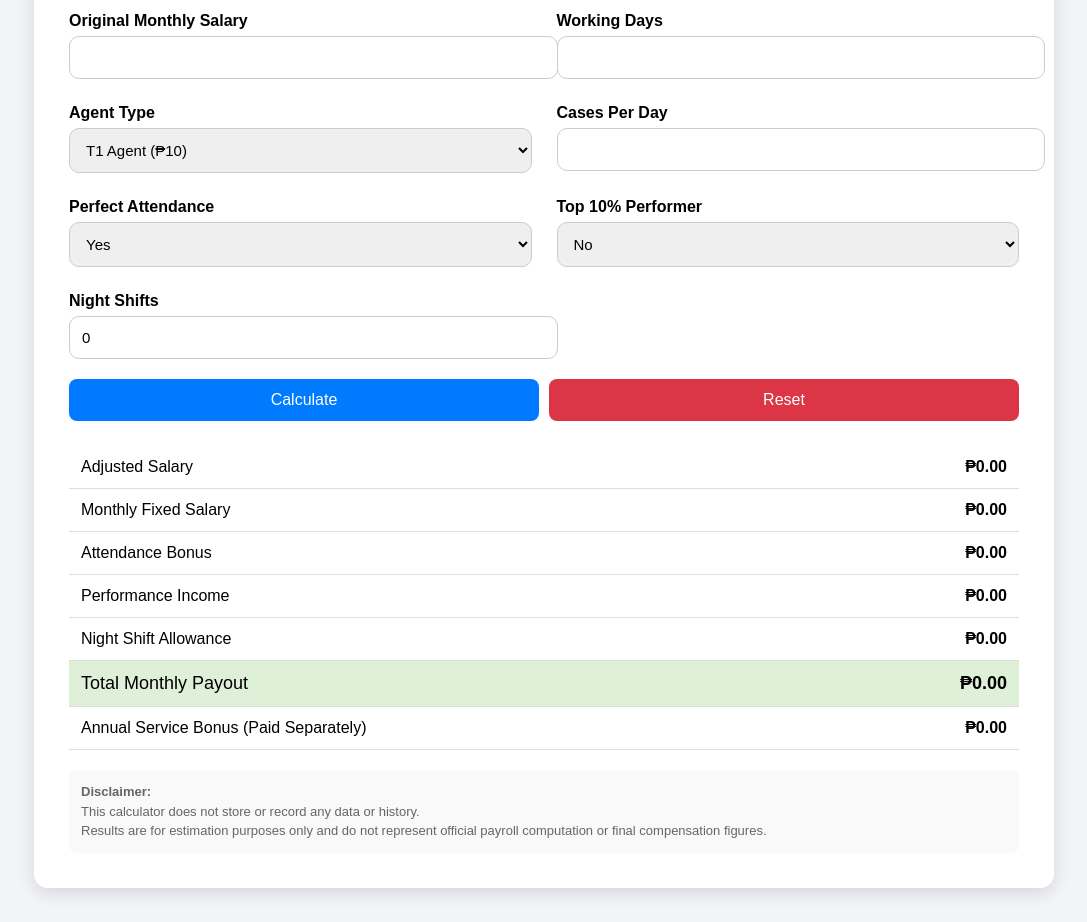
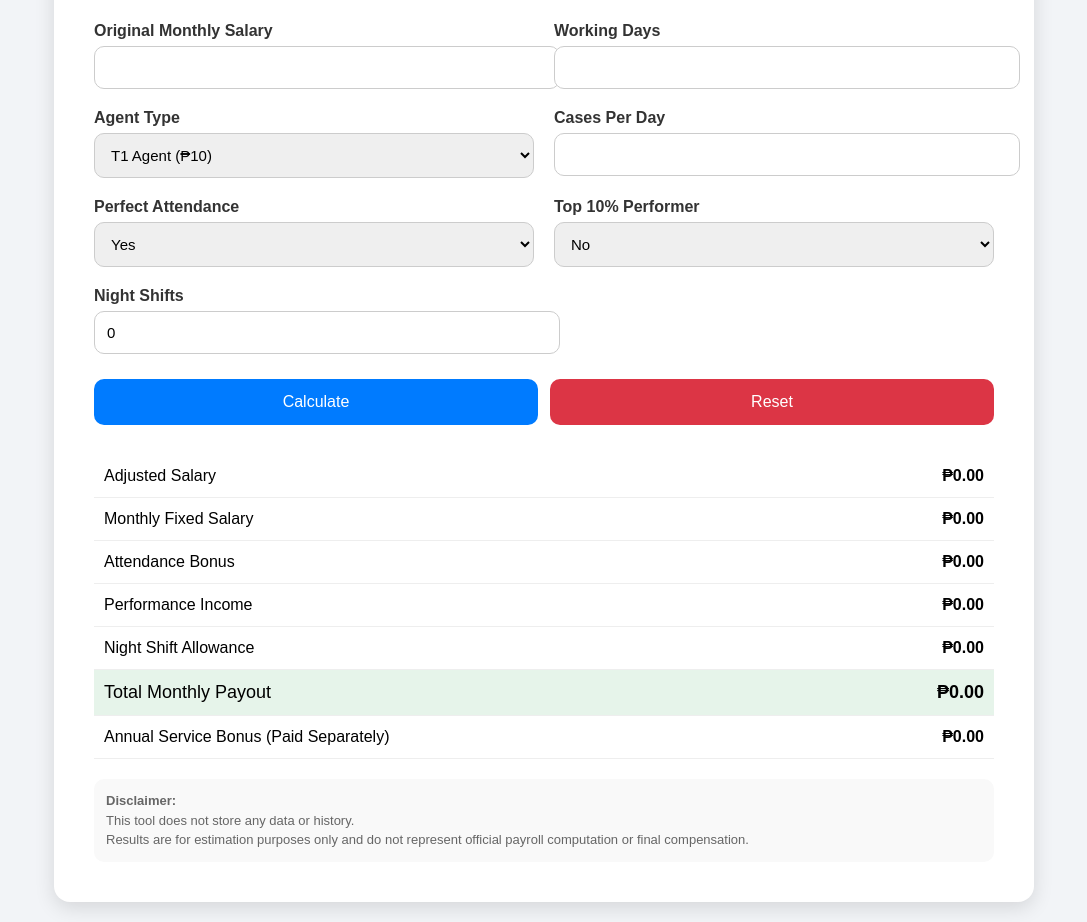
Before and after one commit to PaulP-debug/Salary-Calculator, a plain HTML site: page index.html in a window 1280 px wide. Shown: the part 142-1064 px from the top of the page, without its empty margins (96-1183 px from the left). Drawn offline with Linux system fonts and the light colour scheme.

Commit message:
Update index.html

```diff
--- a/index.html
+++ b/index.html
@@ -14,12 +14,12 @@ body{
 }
 
 .container{
-    max-width:950px;
+    max-width:900px;
     margin:auto;
     background:#fff;
-    padding:35px;
-    border-radius:14px;
-    box-shadow:0 5px 18px rgba(0,0,0,0.12);
+    padding:40px;
+    border-radius:16px;
+    box-shadow:0 6px 20px rgba(0,0,0,0.12);
 }
 
 h1{
@@ -31,20 +31,25 @@ h1{
 .subtitle{
     text-align:center;
     color:#666;
-    margin-bottom:20px;
+    margin-bottom:25px;
     font-size:14px;
 }
 
 .grid{
     display:grid;
     grid-template-columns:1fr 1fr;
-    gap:25px;
+    gap:20px;
+}
+
+.field{
+    display:flex;
+    flex-direction:column;
 }
 
 label{
-    font-weight:bold;
-    display:block;
+    font-weight:600;
     margin-bottom:6px;
+    color:#333;
 }
 
 input,select{
@@ -53,19 +58,24 @@ input,select{
     border:1px solid #ccc;
     border-radius:10px;
     font-size:15px;
+    outline:none;
+}
+
+input:focus,select:focus{
+    border-color:#007bff;
 }
 
 .buttons{
-    margin-top:20px;
+    margin-top:25px;
     display:flex;
-    gap:10px;
+    gap:12px;
 }
 
 button{
     flex:1;
-    padding:12px;
+    padding:14px;
     border:none;
-    border-radius:8px;
+    border-radius:10px;
     color:white;
     font-size:16px;
     cursor:pointer;
@@ -75,7 +85,7 @@ button{
 .reset{background:#dc3545;}
 
 .results{
-    margin-top:25px;
+    margin-top:30px;
 }
 
 table{
@@ -84,8 +94,8 @@ table{
 }
 
 td{
-    padding:12px;
-    border-bottom:1px solid #ddd;
+    padding:12px 10px;
+    border-bottom:1px solid #eee;
 }
 
 td:last-child{
@@ -94,7 +104,7 @@ td:last-child{
 }
 
 .total{
-    background:#dff0d8;
+    background:#e6f4ea;
     font-size:18px;
 }
 
@@ -102,10 +112,10 @@ td:last-child{
     margin-top:20px;
     font-size:13px;
     color:#666;
-    line-height:1.5;
     background:#f9f9f9;
     padding:12px;
-    border-radius:8px;
+    border-radius:10px;
+    line-height:1.5;
 }
 </style>
 
@@ -117,22 +127,22 @@ td:last-child{
 <h1>Salary Package Calculator</h1>
 
 <div class="subtitle">
-Estimate monthly payout based on internal compensation rules
+Internal estimation tool for monthly compensation breakdown
 </div>
 
 <div class="grid">
 
-<div>
+<div class="field">
 <label>Original Monthly Salary</label>
 <input type="number" id="salary">
 </div>
 
-<div>
+<div class="field">
 <label>Working Days</label>
 <input type="number" id="days">
 </div>
 
-<div>
+<div class="field">
 <label>Agent Type</label>
 <select id="agentType">
     <option value="10">T1 Agent (₱10)</option>
@@ -142,12 +152,12 @@ Estimate monthly payout based on internal compensation rules
 </select>
 </div>
 
-<div>
+<div class="field">
 <label>Cases Per Day</label>
 <input type="number" id="cases">
 </div>
 
-<div>
+<div class="field">
 <label>Perfect Attendance</label>
 <select id="attendance">
     <option value="yes">Yes</option>
@@ -155,7 +165,7 @@ Estimate monthly payout based on internal compensation rules
 </select>
 </div>
 
-<div>
+<div class="field">
 <label>Top 10% Performer</label>
 <select id="top10">
     <option value="no">No</option>
@@ -163,7 +173,7 @@ Estimate monthly payout based on internal compensation rules
 </select>
 </div>
 
-<div>
+<div class="field">
 <label>Night Shifts</label>
 <input type="number" id="night" value="0">
 </div>
@@ -189,8 +199,8 @@ Estimate monthly payout based on internal compensation rules
 
 <div class="note">
 <b>Disclaimer:</b><br>
-This calculator does not store or record any data or history.<br>
-Results are for estimation purposes only and do not represent official payroll computation or final compensation figures.
+This tool does not store any data or history.<br>
+Results are for estimation purposes only and do not represent official payroll computation or final compensation.
 </div>
 
 </div>
@@ -200,7 +210,10 @@ Results are for estimation purposes only and do not represent official payroll c
 <script>
 
 function peso(val){
-return "₱"+val.toLocaleString("en-PH",{minimumFractionDigits:2,maximumFractionDigits:2});
+return "₱" + val.toLocaleString("en-PH", {
+minimumFractionDigits:2,
+maximumFractionDigits:2
+});
 }
 
 function calculate(){
@@ -213,8 +226,8 @@ let attendance = document.getElementById("attendance").value;
 let top = document.getElementById("top10").value;
 let nights = Number(document.getElementById("night").value);
 
-if(!salary || !days){
-alert("Please complete required fields.");
+if(!salary || !days || !cases){
+alert("Please complete all required fields.");
 return;
 }
 
@@ -224,7 +237,7 @@ let fixed = adjusted * 0.80;
 let attendanceBonus = attendance === "yes" ? adjusted * 0.05 : 0;
 let annual = adjusted * 0.15;
 
-// Performance logic
+// Performance
 let performance = days * cases * rate;
 
 if(top === "yes"){
@@ -245,6 +258,7 @@ document.getElementById("performance").innerHTML = peso(performance);
 document.getElementById("nightPay").innerHTML = peso(nightPay);
 document.getElementById("total").innerHTML = peso(total);
 document.getElementById("annual").innerHTML = peso(annual);
+
 }
 
 </script>
```
